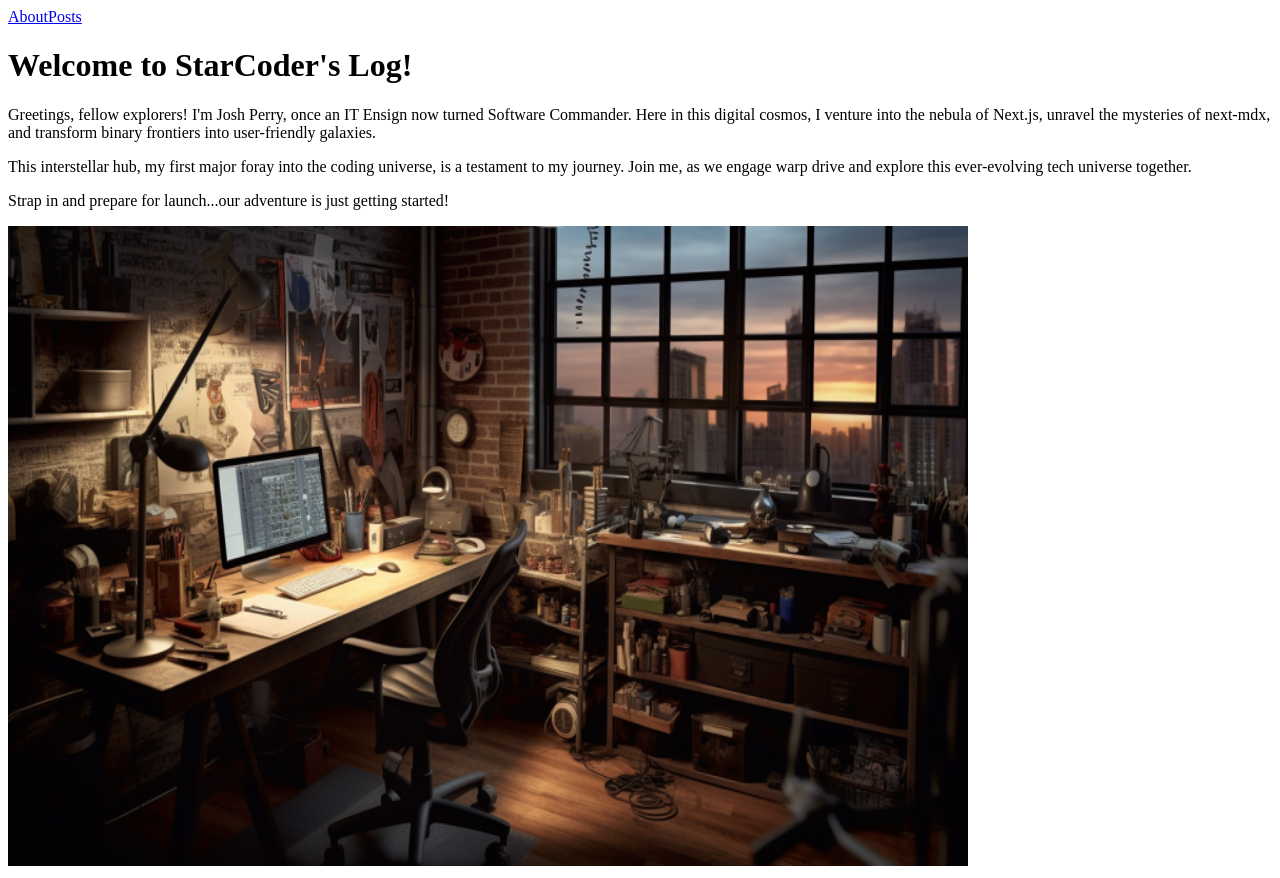
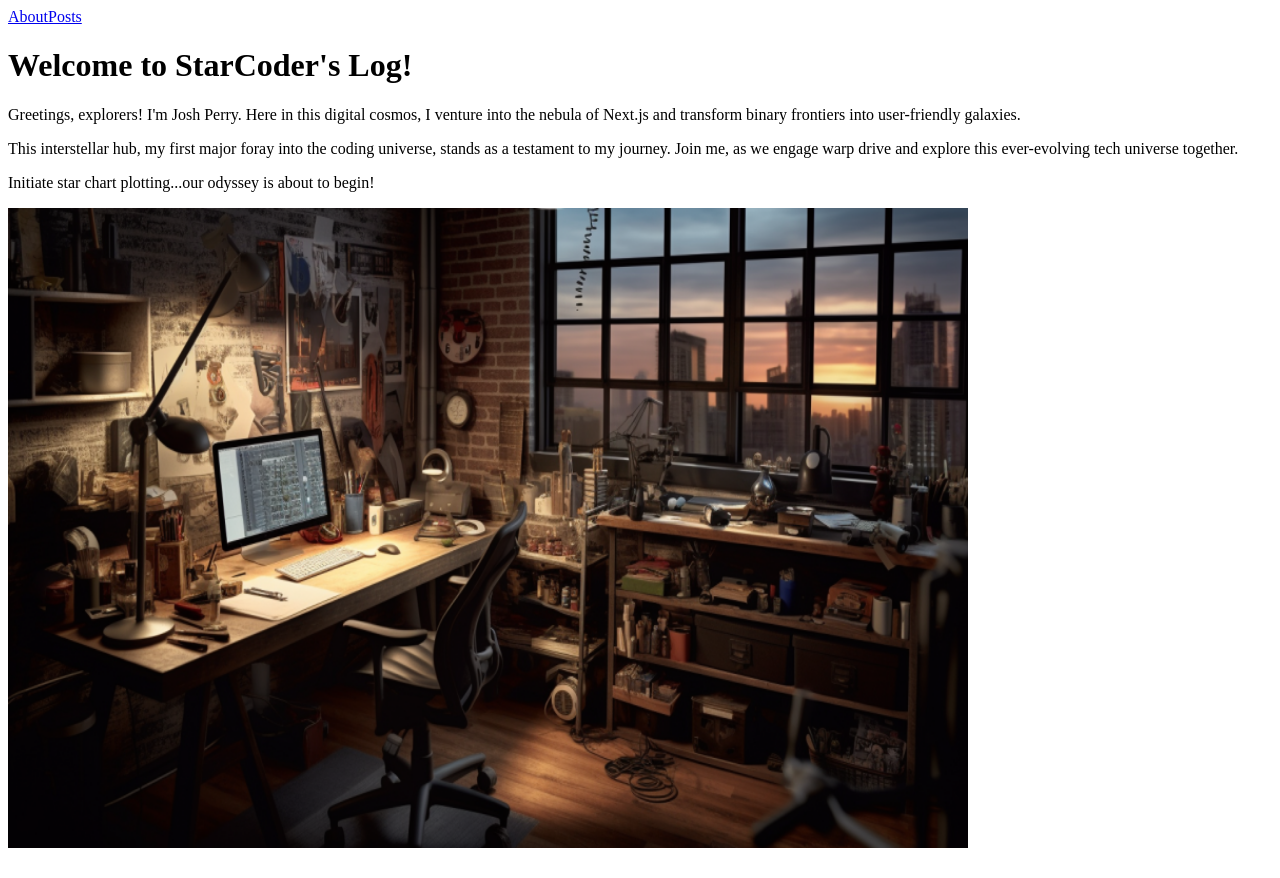
Before and after one commit to LogicVirus/new, a Next.js app: page / in a window 1280 px wide. Built offline with nearby package versions, Linux system fonts and the light colour scheme; no server answers.

Commit message:
Update index.tsx

```diff
--- a/pages/index.tsx
+++ b/pages/index.tsx
@@ -10,13 +10,13 @@ function HomePage() {
             Welcome to StarCoder's Log!
           </h1>
           <p className="text-xl">
-            Greetings, fellow explorers! I'm Josh Perry, once an IT Ensign now turned Software Commander. Here in this digital cosmos, I venture into the nebula of Next.js, unravel the mysteries of next-mdx, and transform binary frontiers into user-friendly galaxies.
+            Greetings, explorers! I'm Josh Perry. Here in this digital cosmos, I venture into the nebula of Next.js and transform binary frontiers into user-friendly galaxies.
           </p>
           <p className="text-xl">
-            This interstellar hub, my first major foray into the coding universe, is a testament to my journey. Join me, as we engage warp drive and explore this ever-evolving tech universe together.
+            This interstellar hub, my first major foray into the coding universe, stands as a testament to my journey. Join me, as we engage warp drive and explore this ever-evolving tech universe together.
           </p>
           <p className="text-xl">
-            Strap in and prepare for launch...our adventure is just getting started!
+            Initiate star chart plotting...our odyssey is about to begin!
           </p>
         </div>
       </Container>
```
